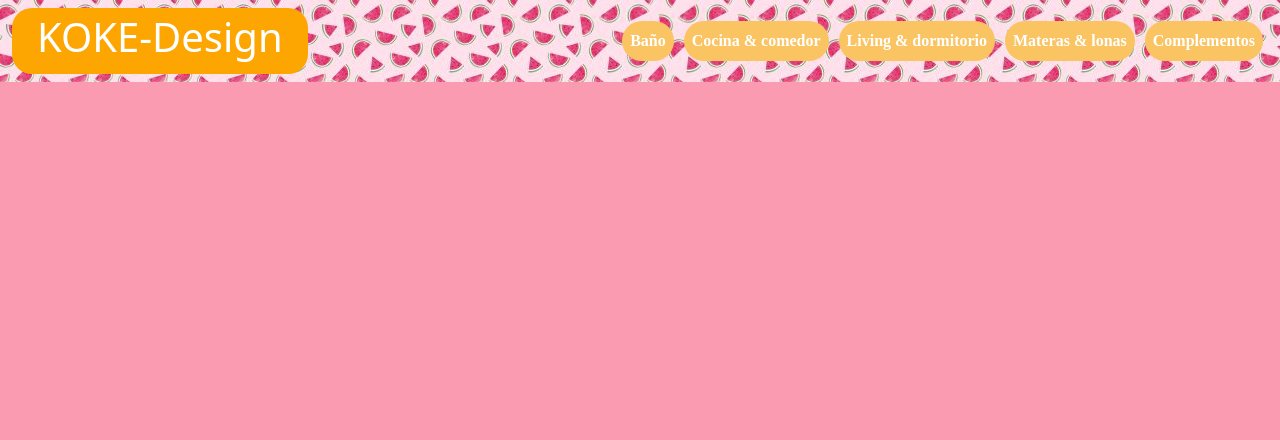
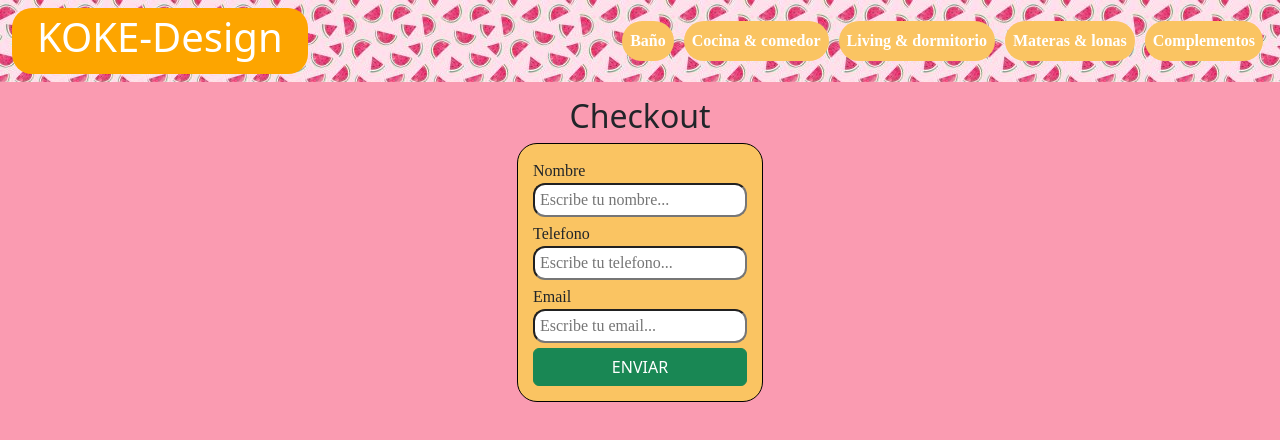
Before and after one commit to DanielBrusatin/ProyectoFinalBrusatin, a React (Create React App) app: page /checkout in a window 1280 px wide. Shown: the top 440 px of the page. Built offline with nearby package versions, Linux system fonts and the light colour scheme.

Commit message:
Agregando modificador de cantidad en carrito

```diff
--- a/src/App.js
+++ b/src/App.js
@@ -6,6 +6,7 @@ import ItemListContainer from './components/ItemListContainer';
 import ItemDetailContainer from './components/ItemDetailContainer';
 import Cart from './components/Cart';
 import CartContextProvider from './context/CartContext';
+import Checkout from './components/Checkout';
 const App = () => {
   return (
     <BrowserRouter className='principal'>
@@ -17,6 +18,7 @@ const App = () => {
             <Route exact path='/category/:categoryId' element={<ItemListContainer />} />
             <Route exact path='/item/:id' element={<ItemDetailContainer />} />
             <Route exact path='/cart' element={<Cart />} />
+            <Route exact path='/checkout' element={<Checkout />} />
           </Routes>
         </div>
       </CartContextProvider>
--- a/src/asyncMock.js
+++ b/src/asyncMock.js
@@ -1,15 +1,17 @@
-import { getFirestore, collection, getDocs, doc, getDoc } from 'firebase/firestore'
+import { collection, getDocs, doc, getDoc, query, where } from 'firebase/firestore'
+import { db } from './firebaseConfig';
 
 export const getProducts = (category) => {
   return new Promise(resolve => {
     setTimeout(() => {
-      const db = getFirestore()
-      const productsCollection = collection(db, 'items')
+      const productsCollection = category
+      ?
+      query(collection(db, 'items'), where('category', '==', category))
+      :
+      collection(db, 'items')
       getDocs(productsCollection).then(res => {
         const products = res.docs.map(doc => ({id:doc.id, ...doc.data()}))
-        category ?
-        resolve(products.filter( product => product.category == category))
-        : resolve(products)
+        resolve(products)
       })
     }, 20);
   })
@@ -18,7 +20,6 @@ export const getProducts = (category) => {
 export const getProductById = (id) => {
   return new Promise(resolve => {
     setTimeout(() => {
-      const db = getFirestore()
       const itemRef = doc(db, 'items', id)
       getDoc(itemRef).then(item => resolve({id:item.id, ...item.data()}))
     }, 20);
--- a/src/components/Cart.jsx
+++ b/src/components/Cart.jsx
@@ -17,19 +17,25 @@ const Cart = () => {
     )
   }
   return (
+    <>
+      <h2>Carrito</h2>
       <Container fluid>
         {cartList.map(item => <CartItem key={item.id} {...item}/>)}
         <Row style={{margin: 20}}>
           <Col md={7} style={{textAlign: 'right'}}>TOTAL</Col>
           <Col md={2} style={{textAlign: 'right'}}>${totalPrice}</Col>
           <Col md={3}>
-          <button className="btn btn-primary remove-from-cart" onClick={cleanCart}>
+            <button className="btn btn-success remove-from-cart" onClick={cleanCart}>
               <BsTrashFill className='remove-from-cart-button'/>
               <p>Vaciar carrito</p>
             </button>
           </Col>
         </Row>
+        <Row>
+          <Button variant="success" as={NavLink} to={'/checkout'}>Checkout</Button>
+        </Row>
       </Container>
+    </>
   )
 }
 
--- a/src/components/CartItem.jsx
+++ b/src/components/CartItem.jsx
@@ -13,7 +13,7 @@ const CartItem = ({id, name, price, quantity}) => {
       <Col md={1} style={{textAlign: 'right'}}>${price}</Col>
       <Col md={2} style={{textAlign: 'right'}}>${quantity * price}</Col>
       <Col md={3}>
-        <button className="btn btn-primary remove-from-cart" onClick={() => removeItem({id, quantity, price})}>
+        <button className="btn btn-success remove-from-cart" onClick={() => removeItem({id, quantity, price})}>
           <BsTrashFill className='remove-from-cart-button'/>
           <p>Eliminar producto</p>
         </button>
--- /dev/null
+++ b/src/components/Checkout.jsx
@@ -0,0 +1,21 @@
+import React from 'react'
+import '../styles-sheets/Checkout.css';
+
+const Checkout = () => {
+  return (
+    <>
+      <h2>Checkout</h2>
+      <form>
+        <label htmlFor="nombre">Nombre</label>
+        <input type="text" id="nombre" placeholder="Escribe tu nombre..." className="casillas"/>
+        <label htmlFor="telefono">Telefono</label>
+        <input type="text" id="telefono" placeholder="Escribe tu telefono..." className="casillas"/>
+        <label htmlFor="email">Email</label>
+        <input type="email" id="email" placeholder="Escribe tu email..." className="casillas"/>
+        <button type="submit" className="btn btn-success">ENVIAR</button>
+      </form>
+    </>
+  )
+}
+
+export default Checkout
--- a/src/components/Item.jsx
+++ b/src/components/Item.jsx
@@ -12,7 +12,7 @@ const Item = ({id, name, img, price, stock}) => {
         <Card.Title>{name}</Card.Title>
         <Card.Subtitle className="mb-2 text-muted">Precio: ${price}</Card.Subtitle>
       </Card.Body>
-      <Button as={NavLink} to={`/item/${id}`} variant="primary" className='card-button'>Ver detalles</Button>
+      <Button as={NavLink} to={`/item/${id}`} variant="success" className='card-button'>Ver detalles</Button>
       <Card.Footer className="text-muted">Stock disponible: {stock} unidades</Card.Footer>
     </Card>
   )
--- a/src/components/ItemCount.jsx
+++ b/src/components/ItemCount.jsx
@@ -15,7 +15,7 @@ const ItemCount = ({initial, stock, onAdd}) => {
         <p>{quantity}</p>
         <AiFillPlusCircle onClick={plus} className='item-count-button'/>
       </div>
-        <button className="btn btn-primary add-to-cart" onClick={() => onAdd(quantity)} disabled={!stock}>
+        <button className="btn btn-success add-to-cart" onClick={() => onAdd(quantity)} disabled={!stock}>
           <BsCartPlus className='add-to-cart-button'/>
           <p>Add to cart</p>
         </button>
--- a/src/components/ItemDetail.jsx
+++ b/src/components/ItemDetail.jsx
@@ -29,7 +29,7 @@ const ItemDetail = ({id, name, img, price, stock, description, category}) => {
         !added ?
         <ItemCount initial={1} stock={stock} onAdd={(quantity) => handleOnAdd(quantity)}/>
         :
-        <Button as={NavLink} to={`/cart`} variant="primary" className='card-button'>Terminar compra</Button>
+        <Button as={NavLink} to={`/cart`} variant="success" className='card-button'>Terminar compra</Button>
       }
       <Card.Footer className="text-muted">Stock disponible: {stock} unidades</Card.Footer>
     </Card>
--- /dev/null
+++ b/src/firebaseConfig.js
@@ -0,0 +1,15 @@
+import { initializeApp } from "firebase/app";
+import { getFirestore } from "firebase/firestore";
+
+
+const firebaseConfig = {
+  apiKey: "AIzaSyAiKKZ-6PKK5J5RK7HsCq6fIIfI8SV0U94",
+  authDomain: "tienda-koke.firebaseapp.com",
+  projectId: "tienda-koke",
+  storageBucket: "tienda-koke.appspot.com",
+  messagingSenderId: "456198621441",
+  appId: "1:456198621441:web:eae07083dff561dde77300"
+};
+
+const app = initializeApp(firebaseConfig);
+export const db = getFirestore()
--- a/src/index.js
+++ b/src/index.js
@@ -1,17 +1,6 @@
 import React from 'react';
 import ReactDOM from 'react-dom/client';
 import App from './App';
-import { initializeApp } from "firebase/app";
-
-const firebaseConfig = {
-  apiKey: "AIzaSyAiKKZ-6PKK5J5RK7HsCq6fIIfI8SV0U94",
-  authDomain: "tienda-koke.firebaseapp.com",
-  projectId: "tienda-koke",
-  storageBucket: "tienda-koke.appspot.com",
-  messagingSenderId: "456198621441",
-  appId: "1:456198621441:web:eae07083dff561dde77300"
-};
-const app = initializeApp(firebaseConfig);
 
 const root = ReactDOM.createRoot(document.getElementById('root'))
 root.render(
--- /dev/null
+++ b/src/styles-sheets/Checkout.css
@@ -0,0 +1,27 @@
+form {
+  background-color: #FAC462;
+  padding: 15px;
+  border-radius: 20px;
+  display: flex;
+  flex-direction: column;
+  border: 1px solid black;
+}
+form * {
+  font-family: "Sigmar", cursive;
+}
+form .casillas {
+  padding: 3px 5px;
+  border-radius: 12px;
+  margin-bottom: 5px;
+}
+.boton--verde {
+  background-color: #C7DA64;
+  border-radius: 50px;
+  padding: 8px 17px;
+  box-shadow: inset 0px 0px 10px black;
+  font-weight: 800;
+}
+.boton--verde:hover {
+  background-color: #A2C200;
+  color: white;
+}
--- a/src/styles-sheets/ItemCount.css
+++ b/src/styles-sheets/ItemCount.css
@@ -16,7 +16,7 @@
   justify-content: space-between;
   align-items: center;
   width: 120px;
-  border: 1px solid #0d6efd;
+  border: 1px solid #198754;
   border-radius: 20px;
   padding: 2px 5px;
   background-color: white;
@@ -26,11 +26,11 @@
   cursor: pointer;
   width: 18px;
   height: 18px;
-  fill: #0d6efd;
+  fill: #198754;
 }
 
 .item-count-button:hover {
-  fill: #0b5ed7;
+  fill: #157347;
 }
 
 .add-to-cart-button {
```
Lines whose indentation alone changed are shown as unchanged.
